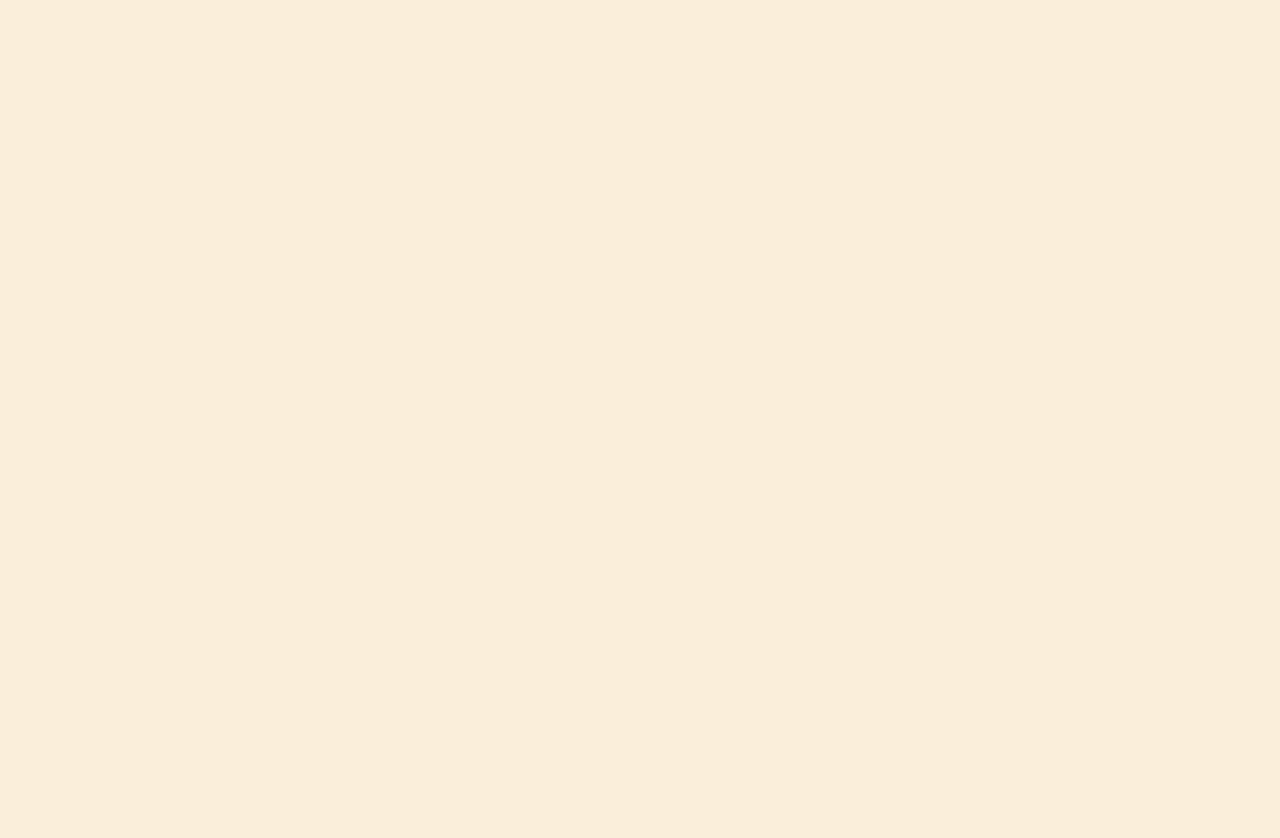
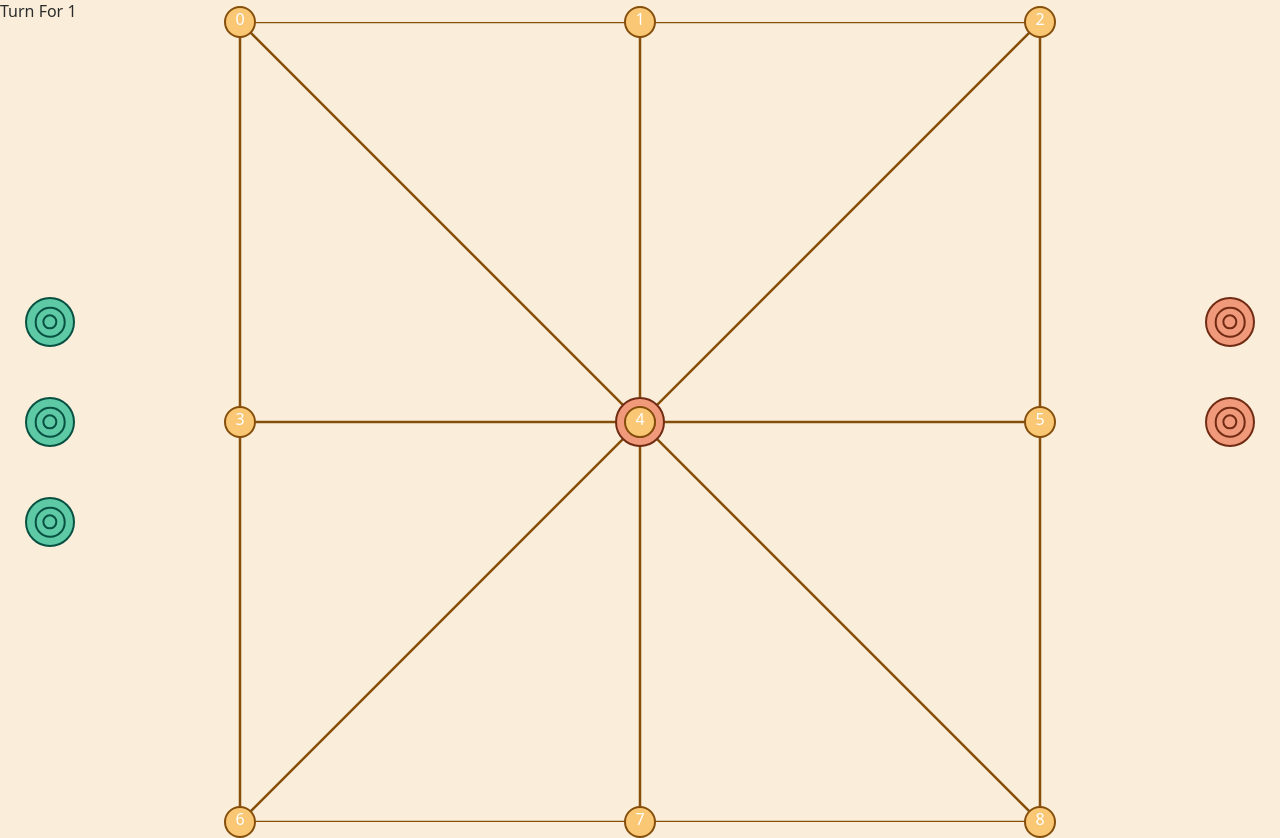
Before and after one commit to Manishbhai9350/Char-Bhar, a React (Vite) app: page /single in a window 1280 px wide. Before the commit this address had no page. Before the commit the page ends 800 px from the top, so only its background shows below. Built offline with nearby package versions, Linux system fonts and the light colour scheme.

Commit message:
Single Play vs Bot, Bot Placements

```diff
--- a/src/App.tsx
+++ b/src/App.tsx
@@ -2,6 +2,7 @@ import { BrowserRouter, Route, Routes } from "react-router-dom";
 import "./App.css";
 import Home from "./components/home/home";
 import Local from "./pages/local/local";
+import SinglePlayer from "./pages/singlePlayer/singlePlayer";
 
 const App = () => {
   return (
@@ -9,6 +10,7 @@ const App = () => {
       <BrowserRouter>
         <Routes>
           <Route path="/" element={<Home />} />
+          <Route path="/single" element={<SinglePlayer />} />
           <Route path="/local" element={<Local />} />
         </Routes>
       </BrowserRouter>
--- a/src/components/Pieces/Piece.tsx
+++ b/src/components/Pieces/Piece.tsx
@@ -1,38 +1,49 @@
 import { useGSAP } from "@gsap/react";
 import gsap from "gsap";
 import { Draggable } from "gsap/Draggable";
-import { useEffect, useRef } from "react";
+import { useRef } from "react";
 import type { PieceProps, PlayerProp } from "../../context/game/game";
 import { useGame } from "../../context/game/game.hook";
 
-gsap.registerPlugin(Draggable);
+gsap.registerPlugin(useGSAP, Draggable);
 
 const Piece = ({ position, player, index, corner }: PieceProps) => {
   const pieceRef = useRef<HTMLDivElement>(null);
   const draggableRef = useRef<Draggable[] | null>(null);
 
   const {
+    mode,
     turn,
     TryMovePiece,
     setPieces,
     setCorners,
     setTurn,
     AllPiecesPlaced,
+    currentPlayer,
   } = useGame();
 
   const turnRef = useRef<PlayerProp>(turn);
-  useEffect(() => {
+  useGSAP(() => {
     turnRef.current = turn;
   }, [turn]);
 
-  // Always holds the latest TryMovePiece, updated every render
+  // Always holds the latest TryMovePiece, so Draggable's callbacks
+  // (created once, on mount) never call a stale closure.
   const tryMovePieceRef = useRef(TryMovePiece);
-  useEffect(() => {
+  useGSAP(() => {
     tryMovePieceRef.current = TryMovePiece;
   }, [TryMovePiece]);
 
-  const isMyTurn = turn === player;
+  // Guards against the position-sync effect re-animating a piece
+  // that this component *itself* just finished animating via drag.
+  const skipNextPositionSync = useRef(false);
+  const hasMounted = useRef(false);
 
+  const isMyTurn =
+    (turn === player && turn === currentPlayer) ||
+    (turn === player && mode === "local");
+
+  // ---- Mount: create the draggable ONCE, place the piece instantly ----
   useGSAP(() => {
     gsap.set(pieceRef.current, {
       ...position,
@@ -64,8 +75,8 @@ const Piece = ({ position, player, index, corner }: PieceProps) => {
           return;
         }
 
-        setCorners((crns) => {
-          const updated = crns.map((C) => {
+        setCorners((crns) =>
+          crns.map((C) => {
             if (C.index === move.corner?.index) {
               return { ...C, piece: index, player: turnRef.current };
             }
@@ -73,21 +84,21 @@ const Piece = ({ position, player, index, corner }: PieceProps) => {
               return { ...C, piece: null, player: null };
             }
             return C;
-          });
-
-          return updated;
-        });
+          }),
+        );
 
         setTurn((t) => (t === "1" ? "2" : "1"));
+
+        // This tween IS the drop animation. Tell the position-sync
+        // effect (below) to skip once, so it doesn't re-tween the
+        // same move a second time when `position` updates in state.
+        skipNextPositionSync.current = true;
 
         gsap.to(this.target, {
           x: move.corner!.position.x,
           y: move.corner!.position.y,
           duration: 0.3,
           ease: "power2.out",
-          onUpdate: function () {
-            //this.update();
-          },
           onComplete: () => {
             setPieces((pieces) =>
               pieces.map((p) =>
@@ -105,22 +116,42 @@ const Piece = ({ position, player, index, corner }: PieceProps) => {
       },
     });
 
+    hasMounted.current = true;
+
     return () => {
       draggableRef.current?.[0]?.kill();
     };
   }, []);
 
+  // ---- Position sync: animate to `position` whenever it changes for   ----
+  // ---- any reason OTHER than this component's own drag-drop above.    ----
+  useGSAP(() => {
+    console.log("position sync fired", index, position);
+    if (!hasMounted.current) return;
+    if (skipNextPositionSync.current) {
+      skipNextPositionSync.current = false;
+      return;
+    }
+    gsap.to(pieceRef.current, {
+      ...position,
+      xPercent: -50,
+      yPercent: -50,
+      duration: 0.3,
+    });
+  }, [position]);
+
+  // ---- Enable/disable dragging based on turn/phase ----
   useGSAP(() => {
     const instance = draggableRef.current?.[0];
     if (!instance) return;
 
     const isPlaced = corner === 0 || !!corner;
 
-    // Unplaced pieces can always be dragged on your turn (placement phase).
+    // Unplaced pieces can be dragged on your turn (placement phase).
     // Placed pieces can only be dragged once every piece is down (movement phase).
-    const Enabled = isMyTurn && (!isPlaced || AllPiecesPlaced);
+    const enabled = isMyTurn && (!isPlaced || AllPiecesPlaced);
 
-    if (Enabled) {
+    if (enabled) {
       instance.enable();
     } else {
       instance.disable();
--- a/src/components/boards/Board.tsx
+++ b/src/components/boards/Board.tsx
@@ -22,14 +22,24 @@ const Board = () => {
   useEffect(() => {
     const win = CheckWin(corners, lines);
 
-    console.log(win);
-
     if (win.win) {
       setWin(win);
     }
 
     return () => {};
   }, [corners, lines, setWin]);
+
+  useEffect(() => {
+    console.log(pieces);
+
+    return () => {};
+  }, [pieces]);
+
+  useEffect(() => {
+    console.log(corners);
+
+    return () => {};
+  }, [corners]);
 
   return (
     <div className="board">
--- a/src/context/game/game.provider.tsx
+++ b/src/context/game/game.provider.tsx
@@ -5,6 +5,7 @@ import {
   LinesData,
   PiecesData,
   type Corner,
+  type ModeType,
   type PlayerProp,
 } from "./game";
 import {
@@ -41,6 +42,8 @@ export const GameProvider = ({ children }: { children: ReactNode }) => {
   const [Win, setWin] = useState<{ win: boolean; who?: "1" | "2" }>({
     win: false,
   });
+  const [mode, setMode] = useState<ModeType>(null);
+  const [CurrentPlayer, setCurrentPlayer] = useState<PlayerProp>(null);
 
   const PossibleMoves = useMemo(() => buildPossibleMoves(Lines), [Lines]);
 
@@ -74,7 +77,6 @@ export const GameProvider = ({ children }: { children: ReactNode }) => {
 
     // Rule: can't win during placement — must move at least once first.
     if (valid && !AllPiecesPlaced) {
-      console.log(Corners);
       const dummyCorners = Corners.map((c) => {
         if (c.index === corner.index)
           return { ...c, piece: index, player: Turn };
@@ -170,6 +172,10 @@ export const GameProvider = ({ children }: { children: ReactNode }) => {
   return (
     <GameContext.Provider
       value={{
+        currentPlayer: CurrentPlayer,
+        setCurrentPlayer,
+        mode,
+        setMode,
         lines: Lines,
         pieces: Pieces,
         turn: Turn,
@@ -184,7 +190,7 @@ export const GameProvider = ({ children }: { children: ReactNode }) => {
         MoveStarted,
         setMoveStarted,
         win: Win,
-        setWin
+        setWin,
       }}
     >
       {children}
--- a/src/context/game/game.ts
+++ b/src/context/game/game.ts
@@ -1,5 +1,4 @@
 import { createContext, type Dispatch, type SetStateAction } from "react";
-
 
 export interface Line {
   startPieceIndex: number;
@@ -41,7 +40,13 @@ interface TryMovePieceReturn {
   fromCorner?: Corner;
 }
 
+export type ModeType = "single" | "local" | "multiplayer" | null;
+
 interface GameData {
+  currentPlayer: PlayerProp;
+  setCurrentPlayer: Dispatch<SetStateAction<PlayerProp>>;
+  mode: ModeType;
+  setMode: Dispatch<SetStateAction<ModeType>>;
   lines: Line[];
   setLines: Dispatch<SetStateAction<Line[]>>;
   pieces: PieceProps[];
@@ -175,6 +180,10 @@ export function buildPossibleMoves(lines: Line[]): PossibleMoves {
 export const GameContext = createContext<GameData>({
   lines: LinesData,
   pieces: PiecesData,
+  currentPlayer: null,
+  setCurrentPlayer: () => {},
+  mode: null,
+  setMode: () => {},
   turn: Math.random() < 0.5 ? "1" : "2",
   corners: CornersData,
   setCorners: () => {},
--- /dev/null
+++ b/src/pages/singlePlayer/singlePlayer.tsx
@@ -0,0 +1,139 @@
+import { useEffect, useRef } from "react";
+import Board from "../../components/boards/Board";
+import { useGame } from "../../context/game/game.hook";
+import {
+  type Corner,
+  type PieceProps,
+  type PlayerProp,
+} from "../../context/game/game";
+
+function GetBotMove(
+  corners: Corner[],
+  pieces: PieceProps[],
+  aiPlayer: PlayerProp,
+  allPlaced: boolean,
+) {
+  const PossibleCorners = corners.filter(
+    (C) => C.player !== "1" && C.player !== "2",
+  );
+
+  const PossiblePieces = pieces.filter(
+    (P) => !P.corner && P.player == aiPlayer,
+  );
+
+  let MoveCorner, MovePiece, move;
+
+  if (!allPlaced) {
+    const randomCorner = Math.floor(Math.random() * PossibleCorners.length);
+    const randomPiece = Math.floor(Math.random() * PossiblePieces.length);
+    const Corner = PossibleCorners[randomCorner];
+    const Piece = PossiblePieces[randomPiece];
+
+    MoveCorner = Corner;
+    MovePiece = Piece;
+    move = "place";
+  } else {
+    // TODO?? Bot Move
+  }
+
+  return {
+    move,
+    MoveCorner,
+    MovePiece,
+  };
+}
+
+const SinglePlayer = () => {
+  const {
+    AllPiecesPlaced,
+    setMode,
+    setCurrentPlayer,
+    turn,
+    setTurn,
+    currentPlayer,
+    corners,
+    pieces,
+    setPieces,
+    setCorners,
+  } = useGame();
+
+  const AiMoveTimeout = useRef(0);
+
+  useEffect(() => {
+    setMode("single");
+    setCurrentPlayer("1");
+    setTurn(Math.random() <= 0.5 ? "1" : "2");
+    return () => {
+      setMode(null);
+    };
+  }, []);
+
+  useEffect(() => {
+    if (turn && currentPlayer && turn !== currentPlayer) {
+      clearTimeout(AiMoveTimeout.current);
+
+      AiMoveTimeout.current = setTimeout(() => {
+        const AIPlayer = currentPlayer == "1" ? "2" : "1";
+        const move = GetBotMove(corners, pieces, AIPlayer, AllPiecesPlaced);
+
+        console.log(move);
+
+        setPieces((Ps) => {
+          if (!move.MoveCorner || !move.MovePiece) return Ps; // nothing to update, bail safely
+
+          const Updated = Ps.map((P) => {
+            return P.index === move.MovePiece!.index
+              ? {
+                  ...P,
+                  corner: move.MoveCorner!.index,
+                  player: AIPlayer,
+                  position: move.MoveCorner!.position,
+                }
+              : P;
+          });
+
+          return Updated;
+        });
+        setPieces((Ps) => {
+          const { MoveCorner, MovePiece } = move;
+          if (!MoveCorner || !MovePiece) return Ps;
+
+          return Ps.map((P) =>
+            P.index === MovePiece.index
+              ? {
+                  ...P,
+                  corner: MoveCorner.index,
+                  player: AIPlayer,
+                  position: MoveCorner.position,
+                }
+              : P,
+          );
+        });
+
+        setTurn((T) => (T == "1" ? "2" : "1"));
+      }, 1000);
+    }
+
+    return () => {
+      clearTimeout(AiMoveTimeout.current);
+    };
+  }, [
+    turn,
+    setTurn,
+    currentPlayer,
+    corners,
+    pieces,
+    AllPiecesPlaced,
+    setCorners,
+    setPieces,
+  ]);
+
+  return (
+    <div className="single-player">
+      <p>Turn For {turn}</p>
+      <Board />
+    </div>
+  );
+};
+
+export default SinglePlayer;
```
